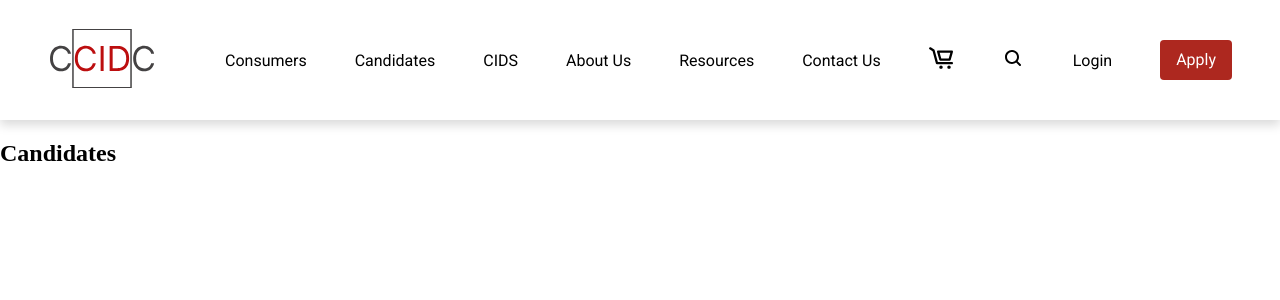
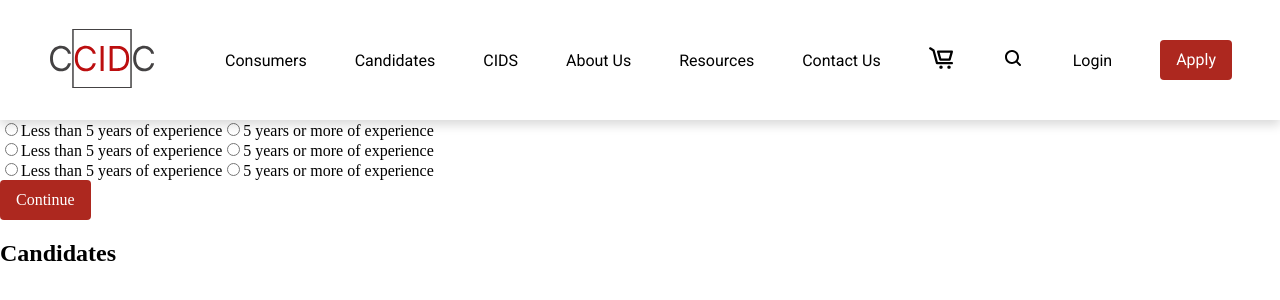
Before and after one commit to TritonSE/CCIDC-Application-Overhaul, a React (Vite) app in the folder frontend/: page / in a window 1280 px wide. Shown: the top 300 px of the page. Built offline with nearby package versions, Linux system fonts and the light colour scheme.

Commit message:
Made changes to prescreening form

```diff
--- a/frontend/src/components/PrescreeningForm.tsx
+++ b/frontend/src/components/PrescreeningForm.tsx
@@ -1,9 +1,33 @@
 import React, { useState } from 'react';
-import { Button, Checkbox } from "./index.ts";
+import { Button, Checkbox, Bullet } from "./index.ts";
 
-type ExperienceType = '5+ years' | 'in progress' | 'will not complete' | '';
+type ExperienceType = '5+ years' | 'in progress' | 'will not complete';
 type ExamType = 'ARE' | 'CASP' | 'LEED-AP' | 'NCBDC' | 'NCIDQ' | 'NKBA-CKBD' | 'RIDQC' | 'none';
-type CommercialDesignType = 'Yes' | 'No' | '';
+type CommercialDesignType = 'Yes' | 'No';
+
+interface CheckboxProps {
+  type: 'checkbox' | 'radio';
+  name: string;
+  value: string;
+  checked?: boolean;
+  onChange: (e: React.ChangeEvent<HTMLInputElement>) => void;
+  label: string;
+}
+
+// Assuming Bullet is a component that accepts children and a label prop.
+interface BulletProps {
+  label: string;
+  children: React.ReactNode;
+}
+
+const CheckboxComponent: React.FC<CheckboxProps> = ({ type, name, value, onChange, label, checked }) => {
+  return (
+    <label>
+      <input type={type} name={name} value={value} onChange={onChange} checked={checked} />
+      {label}
+    </label>
+  );
+};
 
 export function PrescreeningForm() {
   const [experience, setExperience] = useState<ExperienceType>('');
@@ -12,13 +36,28 @@ export function PrescreeningForm() {
 
   const handleSubmit = (event: React.FormEvent<HTMLFormElement>) => {
     event.preventDefault();
-    // Logic to post data to the server or handle the submission
     console.log({ experience, examsPassed, commercialDesign });
+    // You can handle the form submission here
   };
 
   return (
     <form onSubmit={handleSubmit}>
-      {/* Form fields as implemented above */}
+      <Bullet label="1. Please select the appropriate amount of experience you currently have.">
+        { /* Radio buttons for experience */ }
+        {/* Other components... */}
+      </Bullet>
+
+      <Bullet label="2. If you have passed one of the qualifying National Interior Design Exams, please indicate which one.">
+        { /* Checkboxes for exams passed */ }
+        {/* Other components... */}
+      </Bullet>
+
+      <Bullet label="3. Do you mainly practice commercial design?">
+        { /* Radio buttons for commercial design */ }
+        {/* Other components... */}
+      </Bullet>
+
+      <Button type="submit">Continue</Button>
     </form>
   );
 }
```
